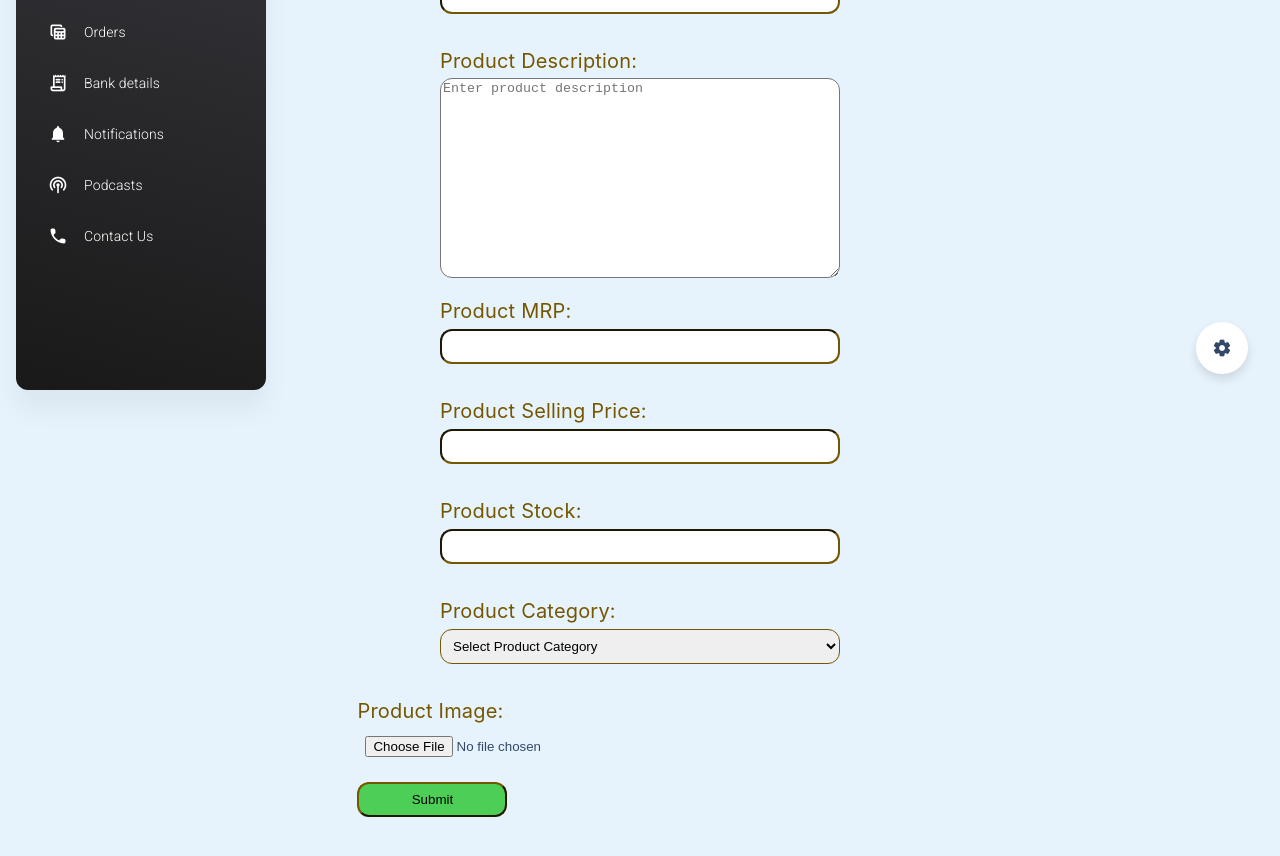
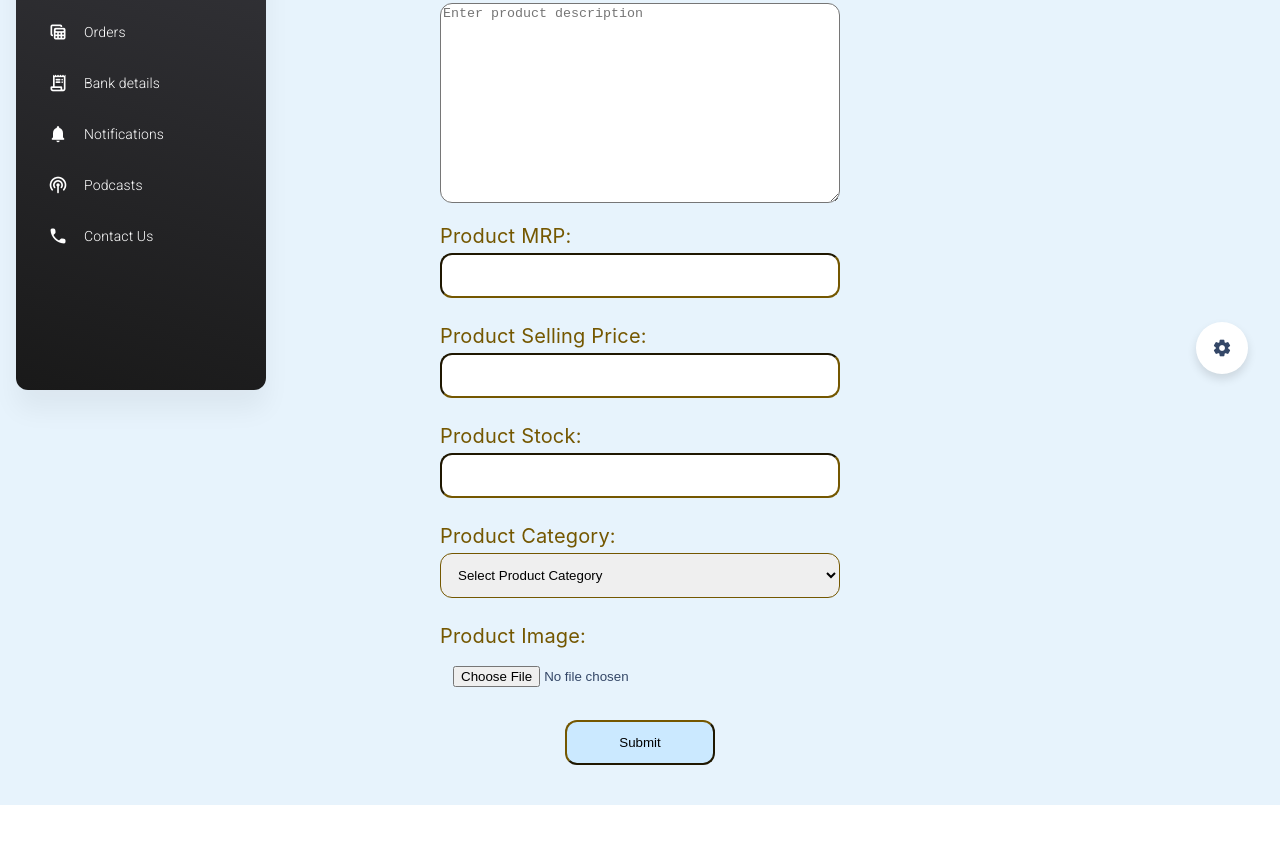
Before and after one commit to Suja16/garuda, a React (Create React App) app in the folder material-dashboard-react-main/: page /product-form in a window 1280 px wide. Shown: the part 394-1250 px from the top of the page. After the commit the page ends 1199 px from the top, so only its background shows below. Built offline with nearby package versions, Linux system fonts and the light colour scheme.

Commit message:
minor design changes

```diff
--- a/material-dashboard-react-main/src/components/ConsignmentForm.css
+++ b/material-dashboard-react-main/src/components/ConsignmentForm.css
@@ -20,7 +20,7 @@ label {
 select,
 input {
   width: 100%;
-  padding: 8px;
+  padding: 13px !important;
   margin-bottom: 16px;
   border-radius:12px;
   border-color: #745700;
@@ -68,12 +68,12 @@ margin-top: 150px;
 
 .Submit{
 width: 150px;
-background-color: #4dce57;
+background-color: #CBE9FF !important;
 cursor: pointer;
 }
 
 body{
-background-color: #023047;
+background-color: #ffffff !important;
 }
 
 ::placeholder{
--- /dev/null
+++ b/material-dashboard-react-main/src/components/ContactUs.css
@@ -0,0 +1,21 @@
+.css-1c7fiqk {
+    margin-bottom: 24px;
+    opacity: 1;
+    background: transparent;
+    color: #344767;
+    border-radius: none;
+    box-shadow: none;
+    display: flex;
+    flex-direction: column;
+    gap: 1vw;
+}
+
+.contactus{
+    height: 100%;
+    width: 100%;
+    display: flex;
+    flex-direction: column;
+    align-items: flex-start;
+    justify-content: center;
+    background-color: #ffffff;
+}
--- a/material-dashboard-react-main/src/components/ContactUs.js
+++ b/material-dashboard-react-main/src/components/ContactUs.js
@@ -3,13 +3,13 @@ import Grid from "@mui/material/Grid";
 import MDBox from "components/MDBox";
 import DashboardLayout from "examples/LayoutContainers/DashboardLayout";
 import DashboardNavbar from "examples/Navbars/DashboardNavbar";
-
+import './ContactUs.css';
 const containerStyle = {
   marginTop: "50px",
 };
 
 const formStyle = {
-  backgroundColor: "#f7f7f7",
+  backgroundColor: "#ffffff",
   padding: "20px",
   borderRadius: "8px",
   boxShadow: "0 2px 4px rgba(0, 0, 0, 0.1)",
@@ -19,6 +19,7 @@ const labelStyle = {
   fontSize: "18px",
   fontWeight: "bold",
   marginBottom: "10px",
+
 };
 
 const inputStyle = {
@@ -32,7 +33,7 @@ const inputStyle = {
 const submitStyle = {
   width: "100%",
   padding: "15px",
-  backgroundColor: "#FF9900",
+  backgroundColor: "#49a3f1",
   color: "#fff",
   fontSize: "18px",
   fontWeight: "bold",
@@ -42,7 +43,7 @@ const submitStyle = {
 };
 
 const sectionStyle = {
-  backgroundColor: "#f7f7f7",
+  backgroundColor: "white",
   padding: "20px",
   borderRadius: "8px",
   boxShadow: "0 2px 4px rgba(0, 0, 0, 0.1)",
@@ -83,9 +84,9 @@ function ContactUs() {
             <MDBox mb={3}>
               <h2>Contact Us</h2>
               <div style={formStyle}>
-                <form className="kyc-form" onSubmit={handleSubmit}>
+                <form className="contactus" onSubmit={handleSubmit}>
                   <label style={labelStyle} htmlFor="name">
-                    Your Name
+                    Enter Name
                   </label>
                   <input
                     style={inputStyle}
--- a/material-dashboard-react-main/src/components/KYCForm.css
+++ b/material-dashboard-react-main/src/components/KYCForm.css
@@ -24,7 +24,7 @@
     padding: 8px;
     margin-bottom: 16px;
     border-radius:12px;
-    border-color: #745700;
+    /* border-color: #745700; */
   }
 
   h1{
--- a/material-dashboard-react-main/src/components/ProductForm.js
+++ b/material-dashboard-react-main/src/components/ProductForm.js
@@ -4,7 +4,7 @@ import './ConsignmentForm.css';
 import { initializeApp } from 'firebase/app';
 import { getFirestore, collection, addDoc } from 'firebase/firestore';
 import { getStorage, ref, uploadBytesResumable, getDownloadURL } from 'firebase/storage';
-import DashboardNavbar from 'examples/Navbars/DashboardNavbar';
+
 const firebaseConfig = {
   apiKey: "AIzaSyB_k8huWepobUHQs2WqlCUI8Lh514MS7D8",
   authDomain: "garuda-d278e.firebaseapp.com",
@@ -141,7 +141,6 @@ const ConsignmentForm = () => {
 
   return (
     <MDBox py={3}>
-      <DashboardNavbar/>
       <form className="consignment-form" onSubmit={handleSubmit}>
         <h1>Add Product</h1>
 
@@ -208,7 +207,7 @@ const ConsignmentForm = () => {
           </select>
         </div>
 
-        <div>
+        <div className='prod-form-field'>
           <label htmlFor="myFile">Product Image:</label>
           <input
             type="file"
@@ -218,8 +217,8 @@ const ConsignmentForm = () => {
           />
 
           {selectedFileName && <div className="selected-file-name">Selected File: {selectedFileName}</div>}
-          <input type="submit" value="Submit" className='Submit'></input>
         </div>
+        <div><input type="submit" value="Submit" className='Submit'></input></div>
 
         {productAdded && <div className="success-message">Product Added Successfully</div>}
 
```
